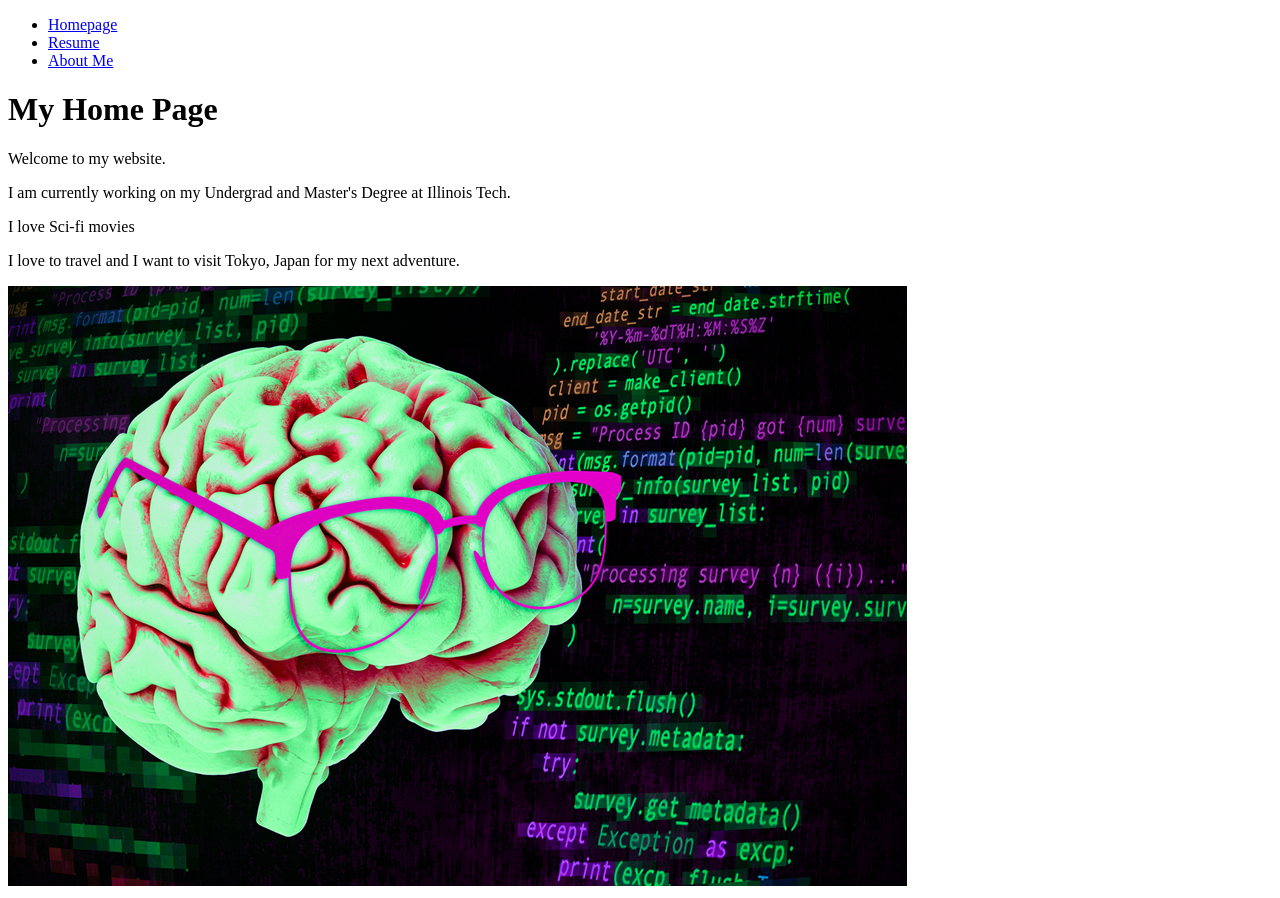
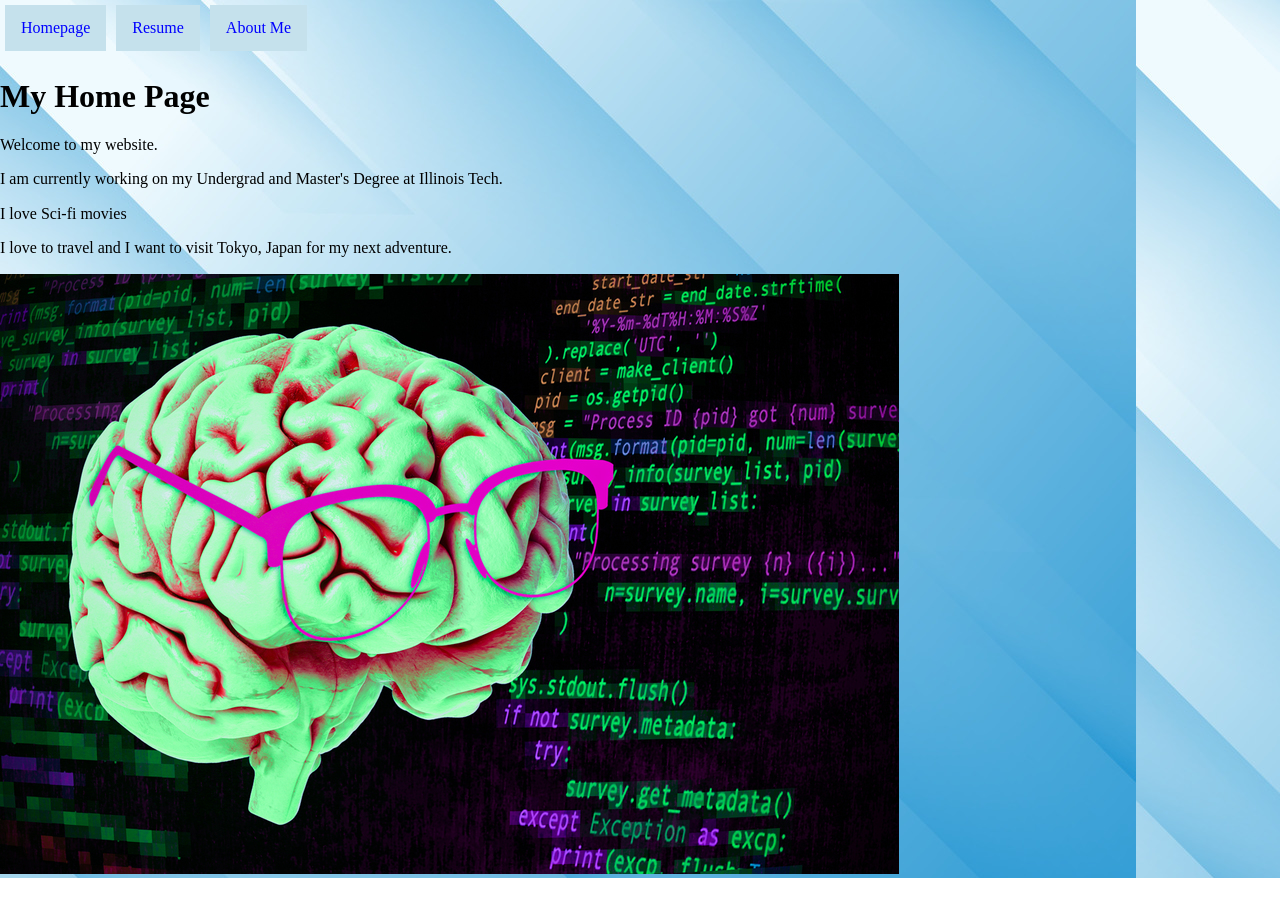
Before and after one commit to Crosby-Commits/project_3, a plain HTML site: page index.html in a window 1280 px wide. Drawn offline with nearby package versions, Linux system fonts and the light colour scheme.

Commit message:
update css

```diff
--- a/css/style.css
+++ b/css/style.css
@@ -0,0 +1,32 @@
+body {
+  background-image: url("../media/bkg.jpg");
+}
+
+ul li {
+  background: #C5E1EC;
+  color: black;
+  margin: 5px;
+}
+
+ul {
+  list-style-type: none;
+  margin: 0;
+  padding: 0;
+  overflow: hidden;
+}
+
+li {
+  float: left;
+}
+
+li a {
+  display: block;
+  color: blue;
+  text-align: center;
+  padding: 14px 16px;
+  text-decoration: none;
+}
+
+li a:hover {
+  background-color: white;
+}
--- a/index.html
+++ b/index.html
@@ -2,7 +2,9 @@
 <html lang="en">
   <head>
   <meta charset="utf-8">
-  <title> Project One</title>
+  <title> Project Two</title>
+  <link rel="stylesheet" type="text/css" href="css/normalize.css">
+  <link rel="stylesheet" type="text/css" href="css/style.css">
   </head>
   <body>
     <header>
```
Also changed, not shown: page3.html (+2 -0 lines), resume.html (+2 -0 lines), media/bkg.jpg (added).
